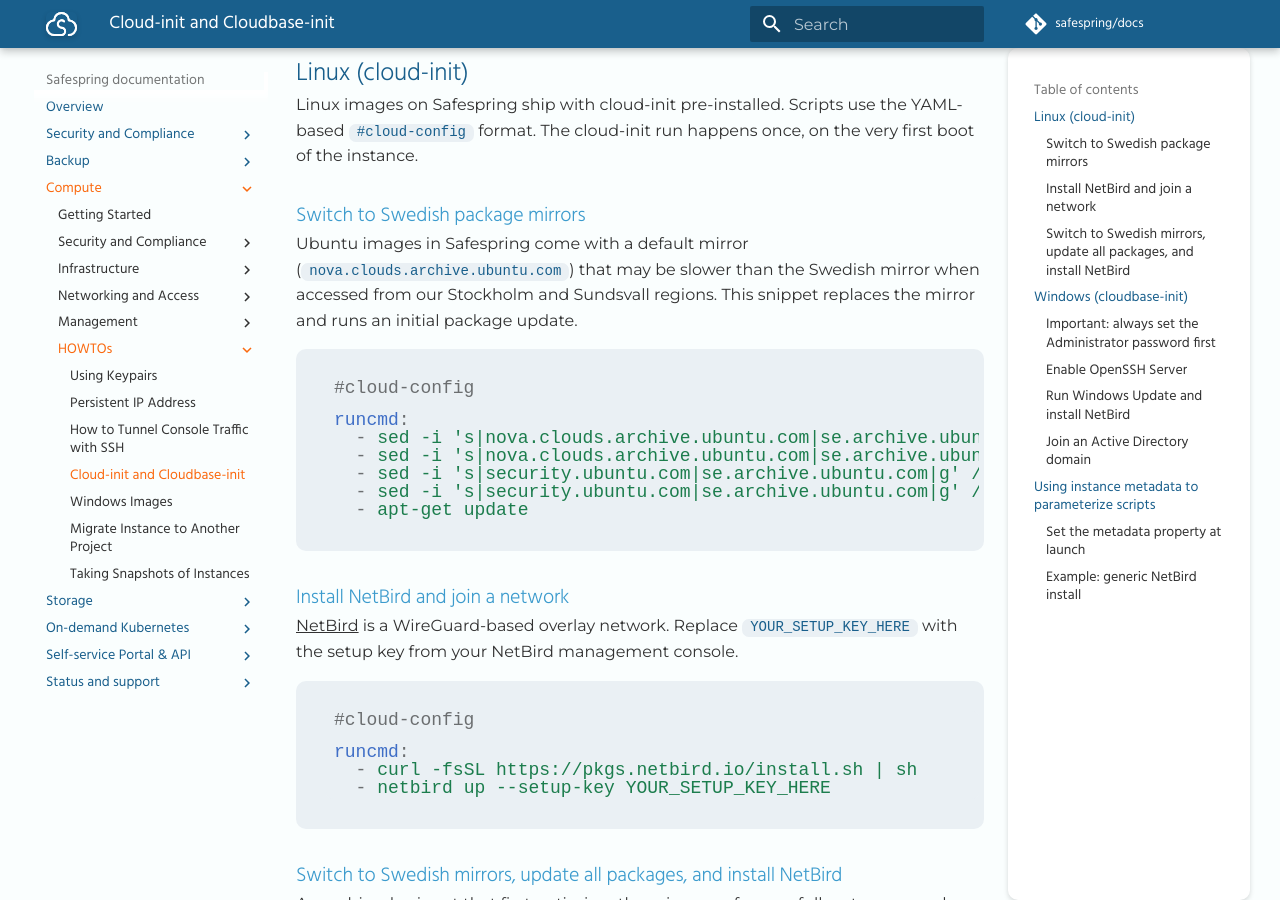
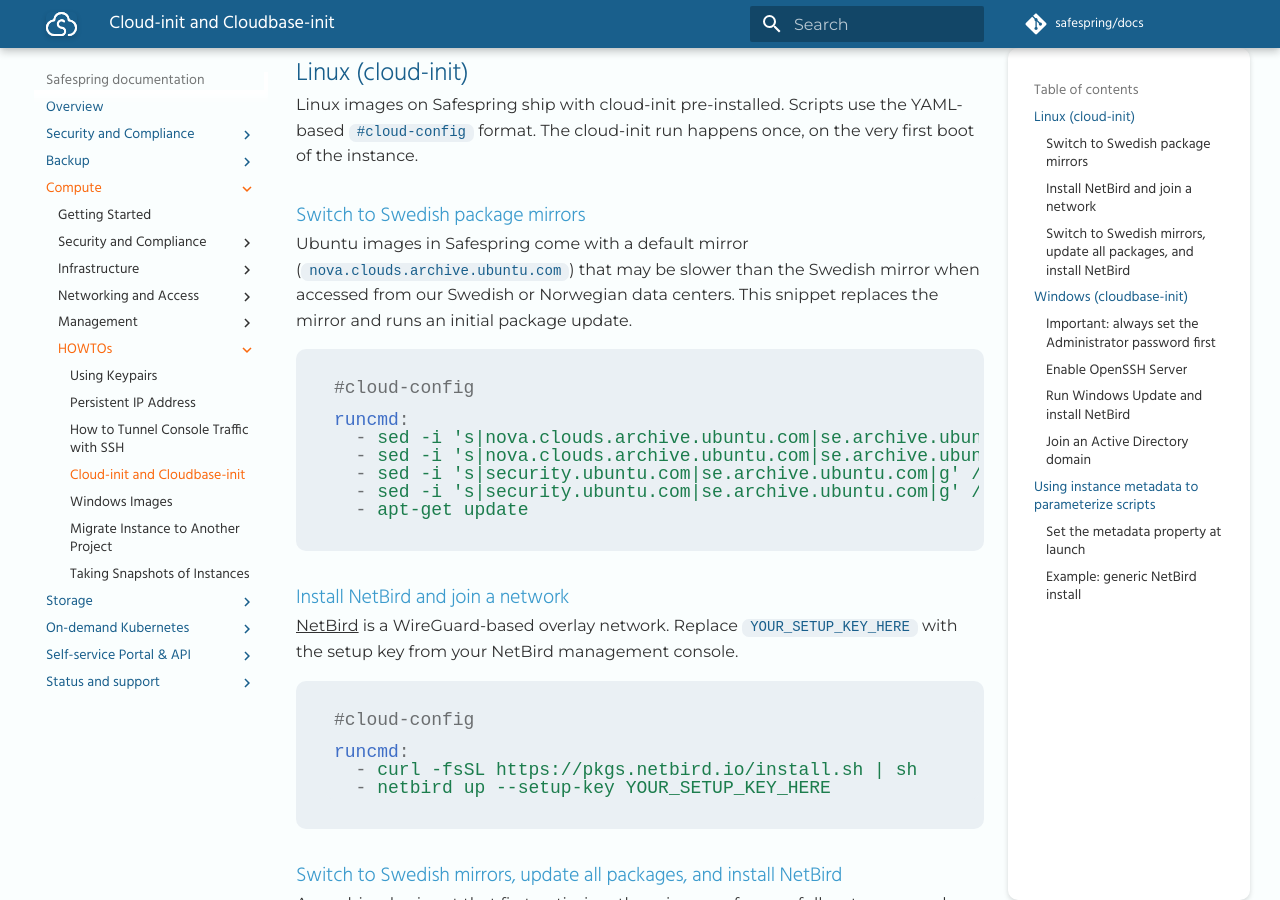
Before and after one commit to safespring/docs, an MkDocs documentation site: the page built from content/compute/howto/cloud-init.md, in a window 1280 px wide and 900 px high, scrolled down 506 px. Built offline with MkDocs 1.6.1 and Material for MkDocs 9.7.7, drawn with Linux system fonts in a browser that asks for light colours; some web fonts are replaced; a script that is not in the unit is left out; comment, search, counter and statistics services are not loaded.

Commit message:
Update Swedish mirror description to mention Swedish and Norwegian data centers

````diff
--- a/content/compute/howto/cloud-init.md
+++ b/content/compute/howto/cloud-init.md
@@ -18,7 +18,7 @@
 
 ### Switch to Swedish package mirrors
 
-Ubuntu images in Safespring come with a default mirror (`nova.clouds.archive.ubuntu.com`) that may be slower than the Swedish mirror when accessed from our Stockholm and Sundsvall regions. This snippet replaces the mirror and runs an initial package update.
+Ubuntu images in Safespring come with a default mirror (`nova.clouds.archive.ubuntu.com`) that may be slower than the Swedish mirror when accessed from our Swedish or Norwegian data centers. This snippet replaces the mirror and runs an initial package update.
 
 ```yaml
 #cloud-config
````
